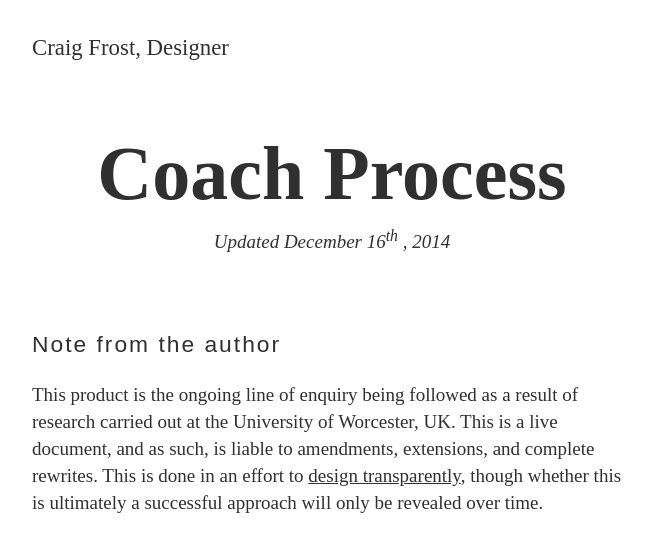
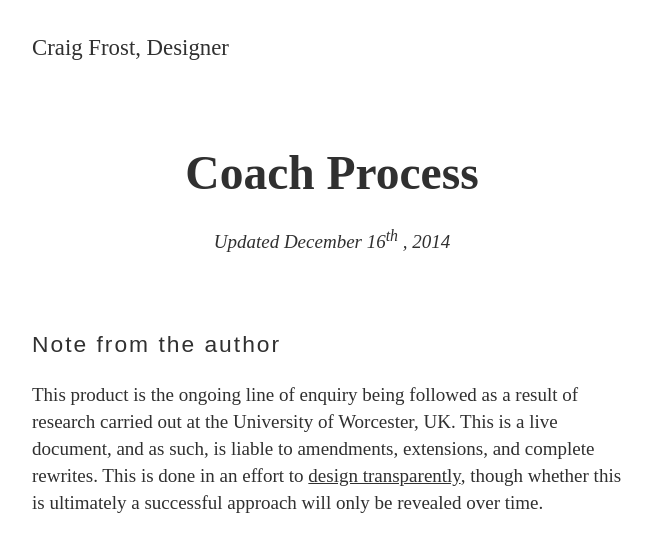
Before and after one commit to craigthomasfrost/cfdesigner.github.io, a Jekyll site: the page built from coach/index.md, in a window 1280 px wide. Shown: the top 552 px of the page, without its empty margins (308-960 px from the left). Built offline with Jekyll 4.4.1, drawn with Linux system fonts in a browser that asks for light colours; nearby versions of some CDN libraries; Markdown is read by kramdown in place of the engine named in the settings.

Commit message:
Alter H2 size

```diff
--- a/css/main.css
+++ b/css/main.css
@@ -23,7 +23,6 @@ body {
   -moz-font-feature-settings: "liga=1, dlig=1";
   -moz-font-feature-settings: "liga", "dlig";
   -ms-font-feature-settings: "liga", "dlig";
-  -o-font-feature-settings: "liga", "dlig";
   -webkit-font-feature-settings: "liga", "dlig";
   font-feature-settings: "liga", "dlig"; }
 
@@ -45,7 +44,7 @@ h1 {
   margin-bottom: 4rem; }
 
 h2 {
-  font-size: 3rem;
+  font-size: 2rem;
   font-family: 'freight-display-pro';
   margin-bottom: 4rem;
   font-weight: 700;
@@ -53,7 +52,7 @@ h2 {
   Line-height: 2.8rem; }
   @media (min-width: 1200px) {
     h2 {
-      font-size: 4rem;
+      font-size: 2.5rem;
       line-height: 3.8rem; } }
 
 h3 {
@@ -202,9 +201,8 @@ img, figure {
     word-break: break-word;
     -webkit-hyphens: auto;
     -moz-hyphens: auto;
+    -ms-hyphens: auto;
     hyphens: auto; }
     .two-column p {
       margin-top: 0;
       margin-bottom: 0; } }
-
-/*# sourceMappingURL=main.css.map */
```
